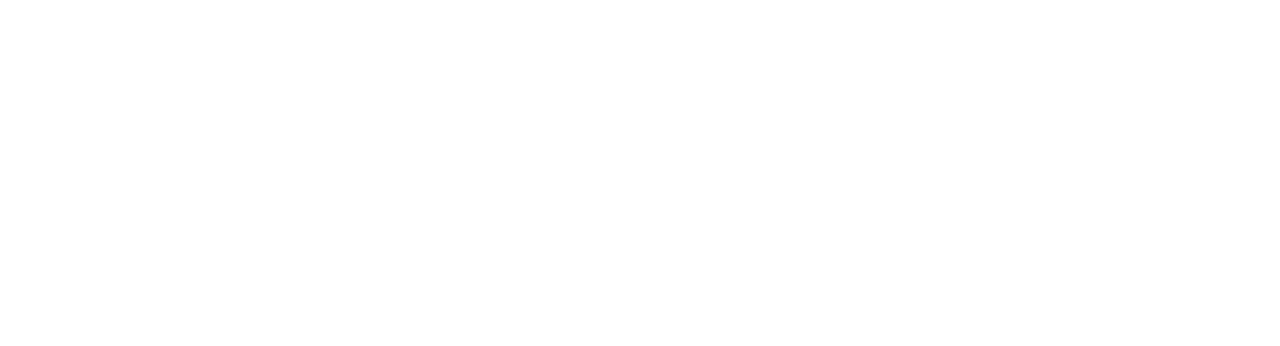
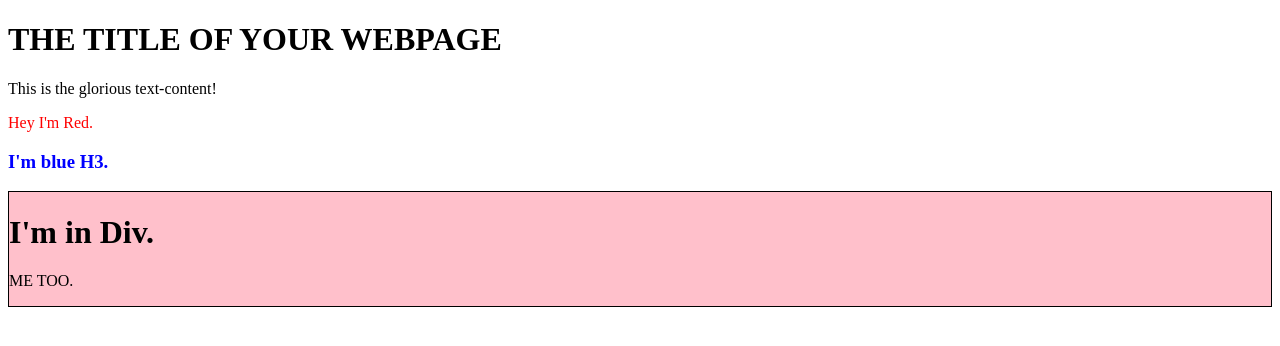
Before and after one commit to The-Mglujoy-Organization/practice, a plain HTML site: page index.html in a window 1280 px wide. Drawn offline with Linux system fonts and the light colour scheme.

Commit message:
DOM creation html fro JS.

```diff
--- a/index.html
+++ b/index.html
@@ -5,10 +5,13 @@
   <meta http-equiv="X-UA-Compatible" content="IE=edge">
   <meta name="viewport" content="width=device-width, initial-scale=1.0">
   <title>Document</title>
+  <link rel="stylesheet" href="styles.css">
+  <script src="scripts.js" defer></script>
 </head>
 <body>
-  <script>
-
-  </script>
+  <h1>
+    THE TITLE OF YOUR WEBPAGE
+  </h1>
+  <div id="container"></div>
 </body>
 </html>
--- a/scripts.js
+++ b/scripts.js
@@ -0,0 +1,31 @@
+const container = document.querySelector('#container');
+const content = document.createElement('div');
+
+content.classList.add('content');
+content.textContent = 'This is the glorious text-content!';
+container.appendChild(content);
+
+const para = document.createElement('p');
+para.classList.add('para');
+container.appendChild(para);
+para.style.cssText = 'color: red; background: white;';
+para.textContent = 'Hey I\'m Red.';
+
+const hTres = document.createElement('h3');
+hTres.classList.add('hTres');  //no need to asign class
+container.appendChild(hTres);
+hTres.style.cssText = 'color: blue; background: white;';
+hTres.textContent = 'I\'m blue H3.'
+
+const div = document.createElement('div');
+div.classList.add('div');
+const division = document.querySelector('.div');
+const hUno = document.createElement('h1');
+const pe = document.createElement('p');
+
+div.appendChild(hUno);
+div.appendChild(pe);
+container.appendChild(div);
+div.style.cssText = 'border: 1px solid black; background: pink;';
+hUno.textContent = 'I\'m in Div.';
+pe.textContent = 'ME TOO.';
```
